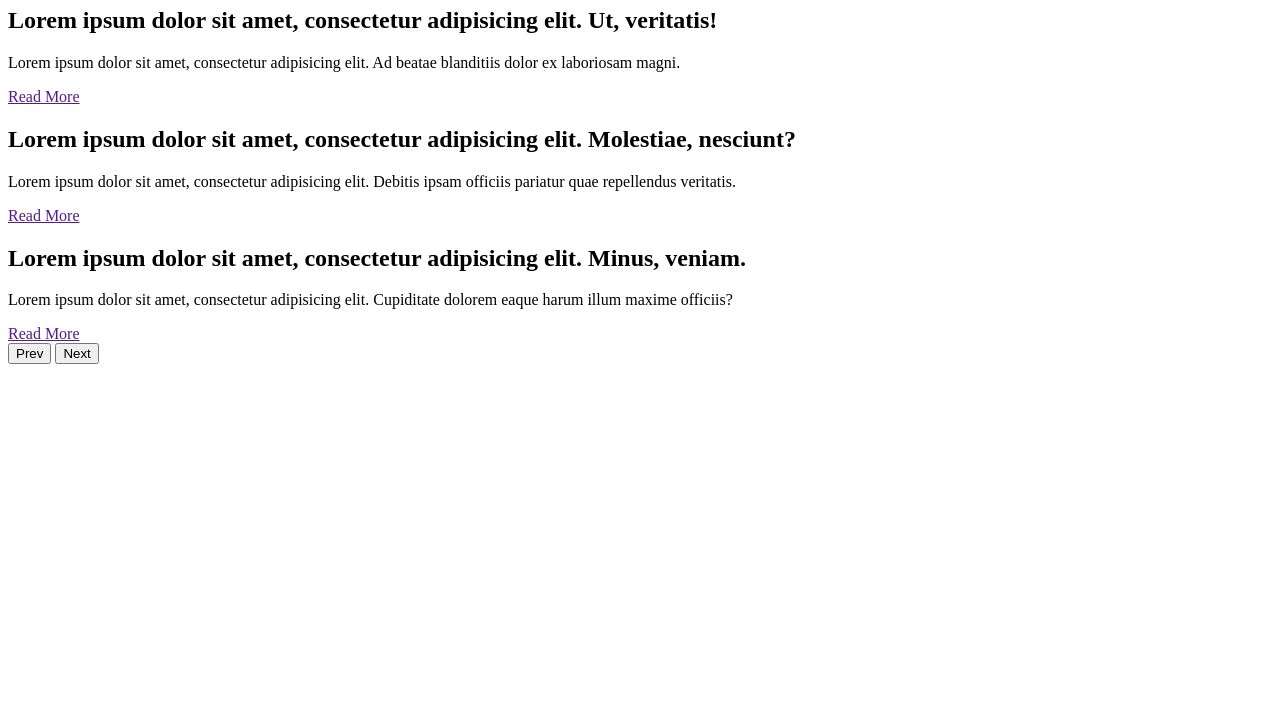
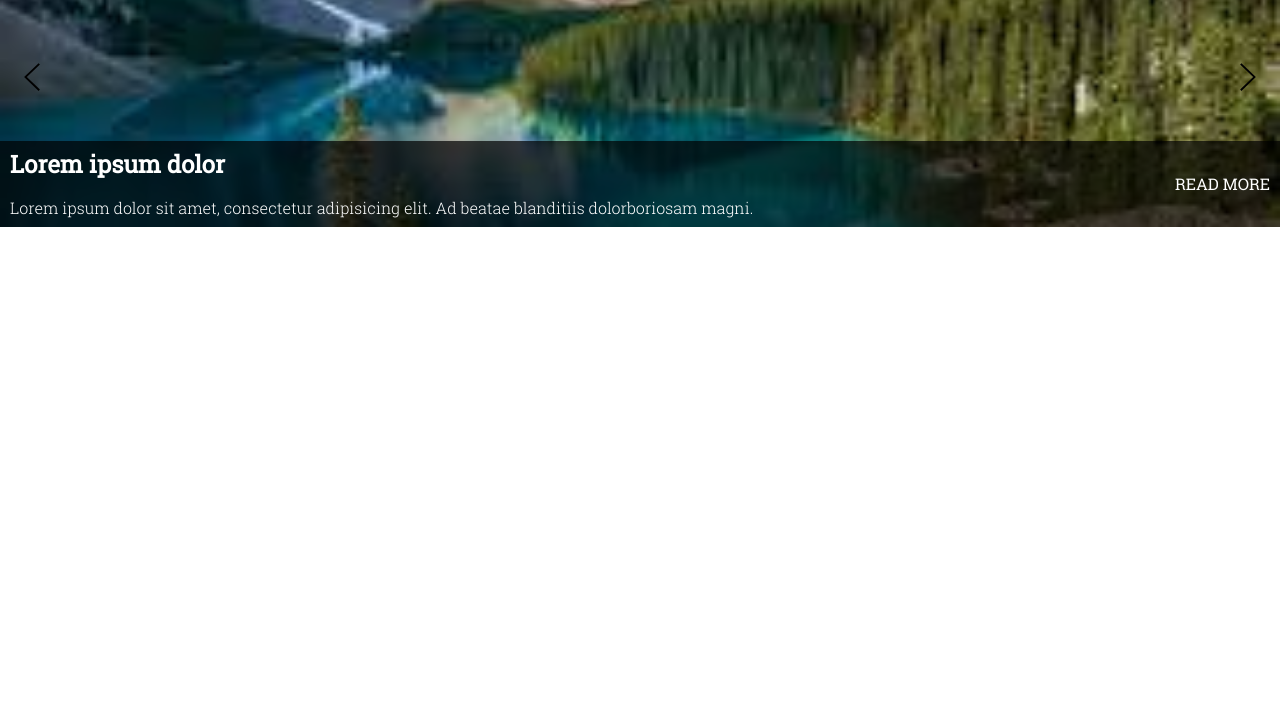
Before and after one commit to duszaemilia/carousel, a plain HTML site: page index.html in a window 1280 px wide. Shown: the part 73-800 px from the top of the page. Drawn offline with Linux system fonts and the light colour scheme.

Commit message:
svg icons for nav

```diff
--- a/index.html
+++ b/index.html
@@ -6,29 +6,45 @@
           content="width=device-width, user-scalable=no, initial-scale=1.0, maximum-scale=1.0, minimum-scale=1.0">
     <meta http-equiv="X-UA-Compatible" content="ie=edge">
     <title>Carousel</title>
+
+    <link rel="preconnect" href="https://fonts.googleapis.com">
+    <link rel="preconnect" href="https://fonts.gstatic.com" crossorigin>
+    <link href="https://fonts.googleapis.com/css2?family=Roboto:wght@300;400&display=swap" rel="stylesheet">
+
+    <link rel="stylesheet" href="./src/styles/normalize.css">
     <link rel="stylesheet" href="./src/styles/carousel.css">
 </head>
 <body>
-<h1> Carousel</h1>
 <section class="carousel">
-    <div class="carousel__sliders">
+    <div class="carousel__slides">
         <div class="carousel__slide slide">
-            <h2 class="slide__hdl">Lorem ipsum dolor sit amet, consectetur adipisicing elit. Ut, veritatis! </h2>
-            <p class="slide__text">Lorem ipsum dolor sit amet, consectetur adipisicing elit. Ad beatae blanditiis dolor ex laboriosam magni.</p>
-            <a href="" class="slide__link">Read More</a></div>
+            <div class="slide__box">
+                <h2 class="slide__hdl">Lorem ipsum dolor </h2>
+                <p class="slide__text">Lorem ipsum dolor sit amet, consectetur adipisicing elit. Ad beatae blanditiis
+                    dolorboriosam magni.</p>
+                <a href="" class="slide__link">Read More</a>
+            </div>
+        </div>
         <div class="carousel__slide slide">
-            <h2 class="slide__hdl">Lorem ipsum dolor sit amet, consectetur adipisicing elit. Molestiae, nesciunt?</h2>
-            <p class="slide__text">Lorem ipsum dolor sit amet, consectetur adipisicing elit. Debitis ipsam officiis pariatur quae repellendus veritatis.</p>
-            <a href="" class="slide__link">Read More</a></div>
+            <div class="slide__box">
+                <h2 class="slide__hdl">Lorem ipsum dolor</h2>
+                <p class="slide__text">Lorem ipsum dolor sit amet, consectetur adipisicing elit. Debitis ipsam officiis
+                    pariatur quae repellendus veritatis.</p>
+                <a href="" class="slide__link">Read More</a>
+            </div>
+        </div>
         <div class="carousel__slide slide">
-            <h2 class="slide__hdl">Lorem ipsum dolor sit amet, consectetur adipisicing elit. Minus, veniam.</h2>
-            <p class="slide__text">Lorem ipsum dolor sit amet, consectetur adipisicing elit. Cupiditate dolorem eaque harum illum maxime officiis?</p>
-            <a href="" class="slide__link">Read More</a></div>
-
+            <div class="slide__box">
+                <h2 class="slide__hdl">Lorem ipsum dolor sit amet</h2>
+                <p class="slide__text">Lorem ipsum dolor sit amet, consectetur adipisicing elit. Cupiditate dolorem
+                    eaque?</p>
+                <a href="" class="slide__link">Read More</a>
+            </div>
+        </div>
     </div>
     <nav class="carousel__nav nav">
         <button class="nav__btn">Prev</button>
-        <button class="nav__btn nav_btn--next">Next</button>
+        <button class="nav__btn nav__btn--next">Next</button>
     </nav>
 </section>
 </body>
--- a/src/styles/carousel.css
+++ b/src/styles/carousel.css
@@ -0,0 +1,161 @@
+html, body{
+    font-size: 16px;
+}
+
+/*! Generated by Font Squirrel (https://www.fontsquirrel.com) on April 4, 2023 */
+
+@font-face {
+    font-family: 'Roboto Slab Light';
+    src: url('../fonts/robotoslab-light-webfont.woff2') format('woff2');
+     font-weight: normal;
+    font-style: normal;
+}
+
+@font-face {
+    font-family: 'Roboto Slab Regular';
+    src: url('../fonts/robotoslab-regular-webfont.woff2') format('woff2');
+    font-weight: normal;
+    font-style: normal;
+}
+
+:root{
+    --carousel-height: 18.75rem;
+}
+@keyframes slide-1 {
+    0% { left:0;}
+    20% { left:0;}
+    40% { left:-100%;}
+    60% { left:-100%;}
+    80% { left:-200%;}
+    100% { left:-200%;}
+
+}
+
+@keyframes slide-2 {
+    0% { left:100%;}
+    20% { left:100%;}
+    40% { left: 0;}
+    60% { left: 0;}
+    80% { left:-100%;}
+    100% { left:-100%;}
+
+}
+@keyframes slide-3 {
+    0% { left:200%;}
+    20% { left:200%;}
+    40% { left:100%;}
+    60% { left:100%;}
+    80% { left:0;}
+    100% { left:0;}
+
+}
+
+.carousel {
+    position: relative;
+    overflow:hidden;
+    min-height: var(--carousel-height);
+    }
+
+.carousel .carousel__slides {
+    position:relative;
+    overflow: hidden;
+    min-height: var(--carousel-height);
+}
+.carousel .carousel__slide {}
+.carousel .carousel__nav {}
+
+.slide {
+    position: absolute;
+    width: 100%;
+    min-height: var(--carousel-height);
+    animation-duration: 10s;
+    animation-iteration-count: infinite;
+    animation-direction: alternate;
+background-position: center;
+    background-size: cover;
+    background-repeat: no-repeat;
+}
+
+.slide:first-child {
+    left:0;
+    /*animation-name: slide-1;*/
+    background-image: url(../images/pobrane.jpg);
+}
+
+.slide:nth-child(2) {
+            left:100%;
+    /*animation-name: slide-2;*/
+    background-image: url(../images/pobrane2.jpg);
+}
+
+.slide:last-child {
+    background-color: hotpink;
+    left:200%;
+    /*animation-name: slide-3;*/
+    background-image: url(../images/pobrane3.jpg);
+}
+
+.slide .slide__box {
+    background-color: rgba(0, 0, 0, 0.7);
+    color: white;
+    position: absolute;
+    bottom: 0;
+    width: 100%;
+    padding: 0.625rem 7.8125rem 0.625rem 0.625rem;
+    box-sizing: border-box;
+    /*font-family: "Roboto", sans-serif;*/
+    font-family: "Roboto Slab Light", sans-serif;
+}
+
+.slide .slide__hdl {
+    margin-top: 0;
+    /*font-weight: 500;*/
+    font-family: "Roboto Slab Regular", sans-serif;
+}
+.slide .slide__text {
+    font-weight: 300;
+    font-family: "Roboto Slab Light", sans-serif;
+    margin:0;
+}
+
+.slide .slide__link {
+    color:white;
+    text-decoration: none;
+    text-transform: uppercase;
+    font-family: "Roboto Slab Regular", sans-serif;
+    position: absolute;
+    right: 0.625rem;
+    top: 50%;
+    transform: translateY(-50%);
+    transition: color 400ms;
+}
+.slide .slide__link:hover{
+    color: gold;
+}
+
+.nav {
+    position: absolute;
+    top:50%;
+    transform: translateY(-50%);
+    width: 100%;
+    padding: 1rem;
+    box-sizing: border-box;
+}
+.nav .nav__btn {
+    cursor: pointer;
+    width: 2rem;
+    height: 2rem;
+    background-color: transparent;
+    border: 0;
+    /*border-radius: 50%;*/
+    overflow:hidden;
+    text-indent: -9999px;
+    background-image: url("../images/arrow.svg");
+    transform: rotate(180deg);
+}
+.nav .nav__btn.nav__btn--next {
+    position: absolute;
+    right: 1rem;
+    transform: rotate(0deg);
+
+}
```
Also changed, not shown: src/fonts/robotoslab-light-webfont.woff2 (added), src/fonts/robotoslab-regular-webfont.woff2 (added), src/images/arrow.svg (added), src/images/pobrane.jpg (added), src/images/pobrane2.jpg (added), src/images/pobrane3.jpg (added), src/styles/normalize.css (added).
